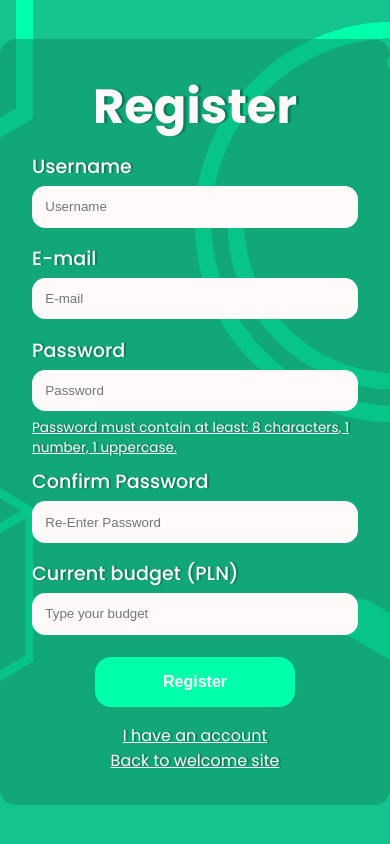
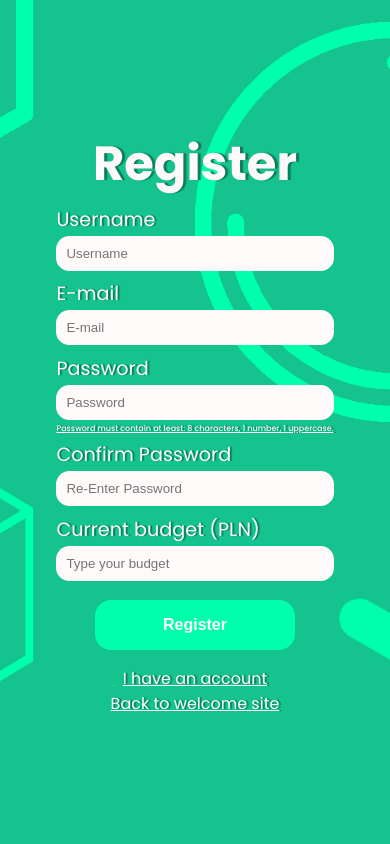
Before and after one commit to AlanWes/Budget-Managment-App, a Django app: page /register/ in a window 390 px wide. Run offline with Django 4.2, Linux system fonts and the light colour scheme.

Commit message:
responsive register, login templates

```diff
--- a/src_projects/Project_Budget/static/css/register.css
+++ b/src_projects/Project_Budget/static/css/register.css
@@ -138,3 +138,33 @@ body {
   width: 200px;
   border-radius: 1em;
 }
+
+/* ##################################### MOBILE 0px (320px) — 480px ##################################### */
+
+@media only screen and (min-width: 0px) and (max-width: 480px) {
+
+/* BOX STYLE */
+
+.reg-box {
+  background-color: rgba(14, 139, 102, 0.0);
+}
+
+/* FORM BOX STYLE */
+
+.reg-box .form-box input {
+  margin-bottom: 0.25em;
+  padding: 0.75em;
+}
+
+.reg-box .form-box label {
+  margin-top: 0.25em;
+  margin-bottom: 0.125em;
+  font-weight: 400;
+}
+
+.reg-box .form-box p {
+  font-weight: 500;
+  font-size: 0.5em;
+}
+
+}
```
Also changed, not shown: src_projects/Project_Budget/static/css/home.css (+24 -0 lines), src_projects/Project_Budget/static/css/login.css (+30 -0 lines).
